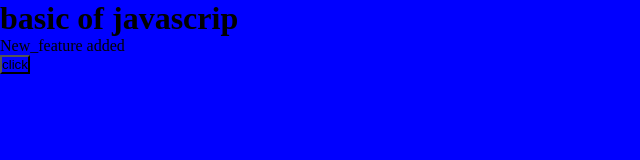
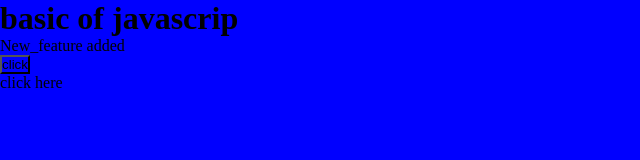
Before and after one commit to jeetlal856/Learning-web-technology, a plain HTML site: page index.html in a window 1280 px wide. Shown: the full height of the page, 0-640 px from the left. Drawn offline with Linux system fonts and the light colour scheme.

Commit message:
paragraph added

```diff
--- a/index.html
+++ b/index.html
@@ -12,6 +12,7 @@
     </h1>
     <p>New_feature added</p>
     <button>click</button>
+    <p>click here</p>
 
     <script src="script.js"></script>
 </body>
```
